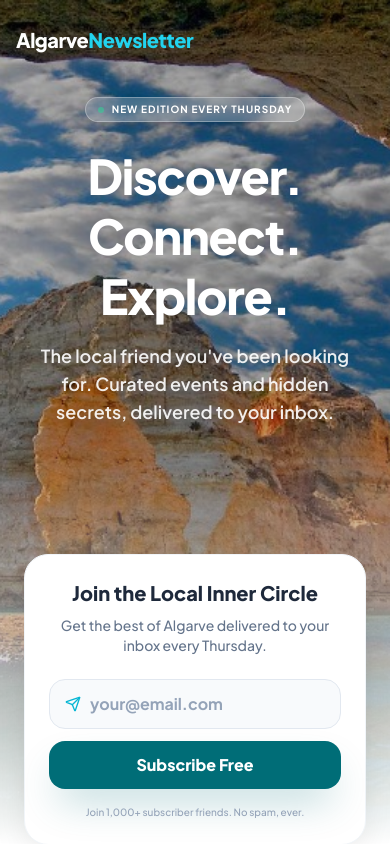
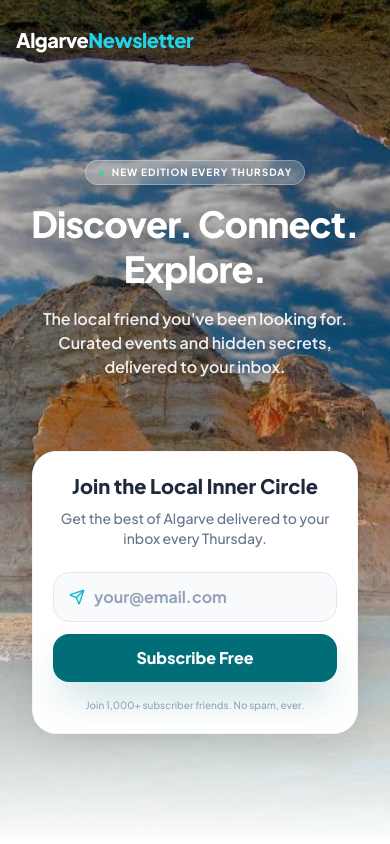
Before and after one commit to LuzGuilherme/Algarve-Newsletter, a React (Vite) app: page / in a window 390 px wide. Shown: the top 844 px of the page. Built offline with nearby package versions, Linux system fonts and the light colour scheme.

Commit message:
Improve mobile responsiveness for Hero section

```diff
--- a/components/Hero.tsx
+++ b/components/Hero.tsx
@@ -26,7 +26,7 @@ const Hero: React.FC = () => {
   };
 
   return (
-    <section className="relative h-screen md:h-[90vh] min-h-[600px] md:min-h-[800px] flex flex-col justify-center items-center text-center px-4 overflow-visible">
+    <section className="relative h-screen md:h-[90vh] min-h-[550px] md:min-h-[800px] flex flex-col justify-center items-center text-center px-4 overflow-visible">
       {/* Hero Background - Strictly using wp7006046.jpg as requested */}
       <div className="absolute inset-0 z-0 bg-[#001518]">
         <img
@@ -45,21 +45,21 @@ const Hero: React.FC = () => {
       </div>
 
       <div className="relative z-10 max-w-4xl mx-auto mt-0 md:mt-10">
-        <div className="inline-flex items-center gap-2 bg-white/20 backdrop-blur-md border border-white/30 px-3 py-1 md:px-4 md:py-1.5 rounded-full text-white text-[10px] md:text-xs font-bold uppercase tracking-widest mb-6 md:mb-8 animate-fade-in shadow-lg">
+        <div className="inline-flex items-center gap-2 bg-white/20 backdrop-blur-md border border-white/30 px-3 py-1 md:px-4 md:py-1.5 rounded-full text-white text-[10px] md:text-xs font-bold uppercase tracking-widest mb-4 md:mb-8 animate-fade-in shadow-lg">
           <span className="w-1.5 h-1.5 md:w-2 md:h-2 rounded-full bg-emerald-400 animate-pulse"></span>
           New Edition every Thursday
         </div>
-        <h1 className="text-5xl md:text-8xl font-black text-white mb-4 md:mb-6 leading-tight drop-shadow-2xl tracking-tight">
+        <h1 className="text-4xl sm:text-5xl md:text-8xl font-black text-white mb-4 md:mb-6 leading-tight drop-shadow-2xl tracking-tight">
           Discover. Connect.<br />Explore.
         </h1>
-        <p className="text-lg md:text-2xl text-white font-semibold mb-8 md:mb-12 max-w-2xl mx-auto drop-shadow-lg opacity-90 px-4">
+        <p className="text-base sm:text-lg md:text-2xl text-white font-semibold mb-6 md:mb-12 max-w-2xl mx-auto drop-shadow-lg opacity-90 px-4">
           The local friend you've been looking for. Curated events and hidden secrets, delivered to your inbox.
         </p>
       </div>
 
       {/* Floating Subscriber Bar */}
-      <div className="relative z-20 w-full max-w-3xl translate-y-24 md:translate-y-32 px-2">
-        <div className="bg-white rounded-[24px] md:rounded-[32px] p-6 md:p-8 search-bar-shadow border border-slate-100 text-center">
+      <div className="relative z-20 w-full max-w-3xl translate-y-12 md:translate-y-32 px-4 md:px-2">
+        <div className="bg-white rounded-[24px] md:rounded-[32px] p-5 md:p-8 search-bar-shadow border border-slate-100 text-center">
           <h2 className="text-xl md:text-3xl font-black text-slate-800 mb-2">
             Join the Local Inner Circle
           </h2>
```
